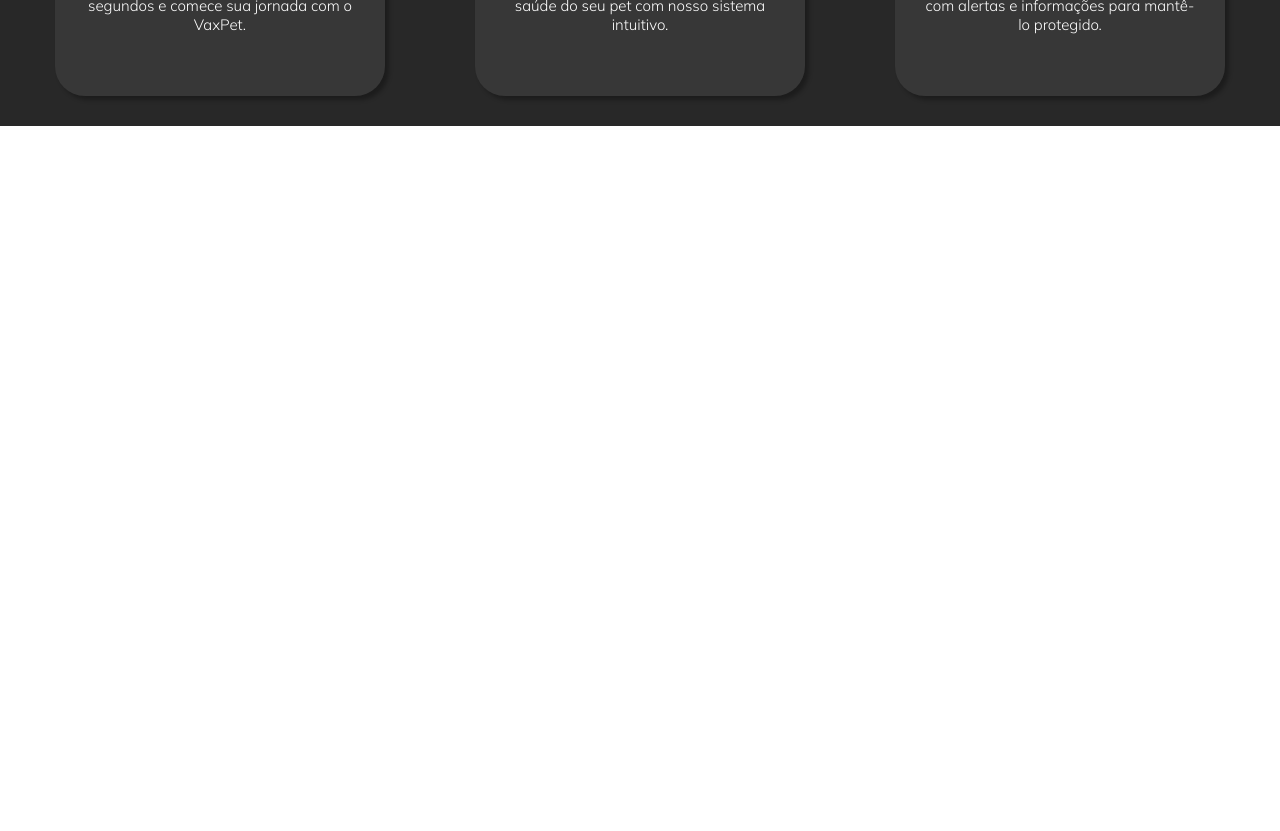
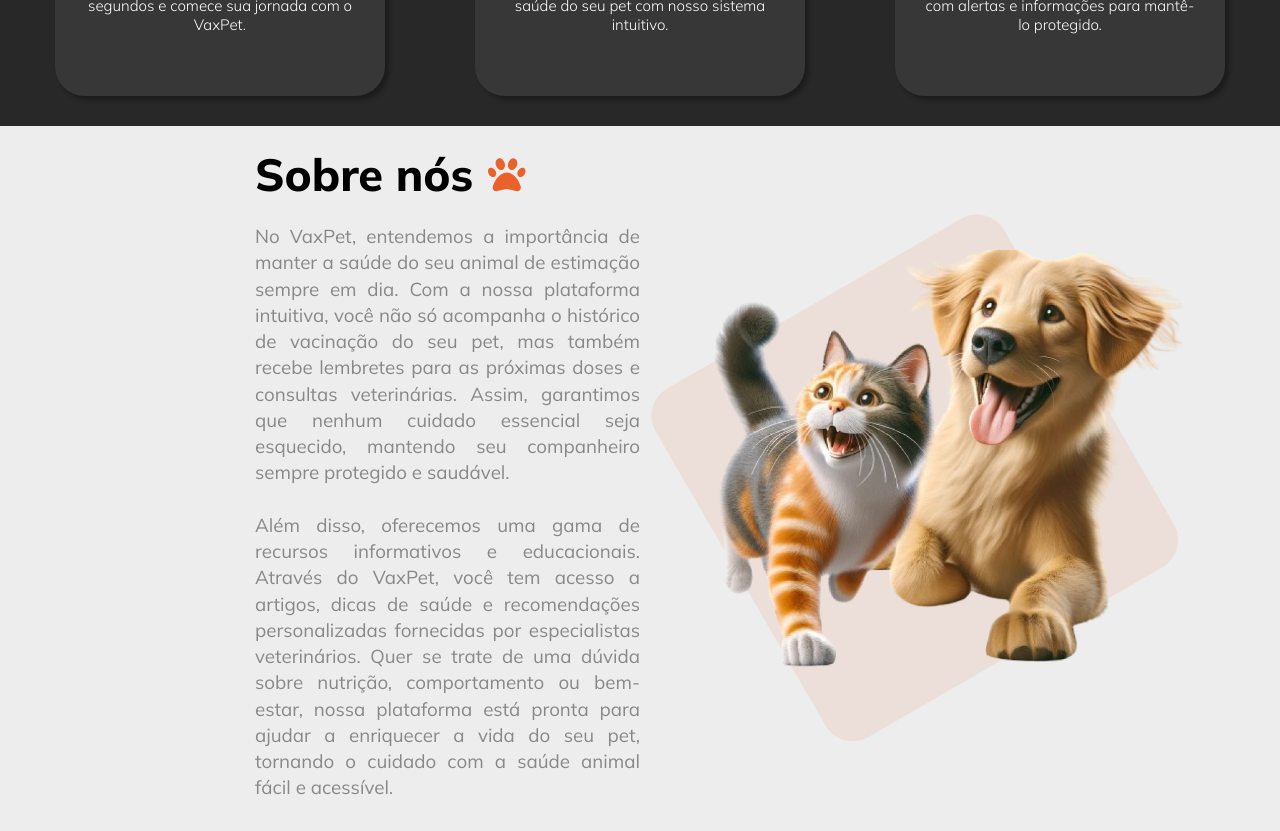
Before and after one commit to mguedesdev/vaxpet, a Next.js app: page / in a window 1280 px wide. Shown: the part 1260-2091 px from the top of the page. Before the commit the page ends 1386 px from the top, so only its background shows below. Built offline with nearby package versions, Linux system fonts and the light colour scheme.

Commit message:
feat: aboutUs

```diff
--- a/src/app/page.tsx
+++ b/src/app/page.tsx
@@ -3,6 +3,7 @@
 import { Header } from '@/components/Header/Index';
 import { Hero } from '@/components/PageHome/Hero';
 import HowItWork from '@/components/PageHome/HowItWork/HowItWork';
+import AboutUs from '@/components/PageHome/AboutUs/AboutUs';
 import {
   HeroBackgroundImage,
   MainContainer,
@@ -58,6 +59,7 @@ const Home = () => {
         <Hero.Content />
       </Hero.Root>
       <HowItWork />
+      <AboutUs />
     </MainContainer>
   );
 };
--- /dev/null
+++ b/src/components/Icons/PawBulletIcon.tsx
@@ -0,0 +1,18 @@
+const PawBulletIcon = () => {
+  return (
+    <svg
+      width="57"
+      height="57"
+      viewBox="0 0 57 57"
+      fill="none"
+      xmlns="http://www.w3.org/2000/svg"
+    >
+      <path
+        d="M25.2161 10.3424C26.8081 15.1183 25.1827 19.9389 21.5868 21.1189C17.9909 22.299 13.7827 19.3822 12.1907 14.6062C10.5987 9.83026 12.2241 5.00975 15.82 3.82968C19.4159 2.6496 23.6241 5.56639 25.2161 10.3424ZM11.1776 22.1098C13.2817 25.7168 12.7696 29.9139 10.0421 31.4725C7.31452 33.031 3.39577 31.3723 1.3028 27.7652C-0.790172 24.1582 -0.300328 19.9611 2.42721 18.4025C5.15475 16.8439 9.0735 18.5027 11.1665 22.1098H11.1776ZM7.70416 44.6648C13.5378 28.9342 23.9024 24.9375 28.5003 24.9375C33.0981 24.9375 43.4628 28.9342 49.2964 44.6648C49.6971 45.7447 49.8753 46.9025 49.8753 48.0603V48.2385C49.8753 51.1107 47.5485 53.4375 44.6762 53.4375C43.396 53.4375 42.1268 53.2816 40.8911 52.9699L31.0942 50.5207C29.3909 50.0976 27.6096 50.0976 25.9063 50.5207L16.1094 52.9699C14.8737 53.2816 13.6046 53.4375 12.3243 53.4375C9.45202 53.4375 7.12526 51.1107 7.12526 48.2385V48.0603C7.12526 46.9025 7.30338 45.7447 7.70416 44.6648ZM46.9585 31.4725C44.2309 29.9139 43.7188 25.7168 45.8229 22.1098C47.927 18.5027 51.8346 16.8439 54.5622 18.4025C57.2897 19.9611 57.8018 24.1582 55.6977 27.7652C53.5936 31.3723 49.686 33.031 46.9585 31.4725ZM34.5231 21.1189C30.9272 19.9389 29.3018 15.1183 30.8938 10.3424C32.4858 5.56639 36.694 2.6496 40.2899 3.82968C43.8858 5.00975 45.5112 9.83026 43.9192 14.6062C42.3272 19.3822 38.119 22.299 34.5231 21.1189Z"
+        fill="#EB612C"
+      />
+    </svg>
+  );
+};
+
+export default PawBulletIcon;
--- /dev/null
+++ b/src/components/PageHome/AboutUs/AboutUs.styles.ts
@@ -0,0 +1,58 @@
+import styled from 'styled-components';
+
+export const AboutUsContainer = styled.section`
+  padding: 2rem 6rem;
+  width: 100%;
+  display: flex;
+  align-items: center;
+`;
+
+export const TitleContainer = styled.div`
+  display: flex;
+  justify-content: flex-start;
+  align-items: center;
+  margin-bottom: 2rem;
+  width: 70%;
+
+  h1 {
+    font-size: 3rem;
+    font-weight: 800;
+    text-align: left;
+    line-height: 2.5rem;
+  }
+
+  svg {
+    width: 2.5rem;
+    height: 2.5rem;
+    margin-left: 1rem;
+  }
+`;
+
+export const Content = styled.div`
+  display: flex;
+  justify-content: space-between;
+  align-items: flex-end;
+  flex-direction: column;
+  width: 50%;
+
+  p {
+    font-size: 1.25rem;
+    line-height: 1.75rem;
+    text-align: justify;
+    width: 70%;
+    white-space: pre-wrap;
+    color: ${({ theme }) => theme.colors.primaryText};
+  }
+`;
+
+export const ImageContainer = styled.div`
+  display: flex;
+  justify-content: center;
+  width: 50%;
+`;
+
+export const Image = styled.img`
+  width: 100%;
+  max-width: 650px;
+  height: auto;
+`;
--- /dev/null
+++ b/src/components/PageHome/AboutUs/AboutUs.tsx
@@ -0,0 +1,32 @@
+import PawBulletIcon from '@/components/Icons/PawBulletIcon';
+import {
+  AboutUsContainer,
+  Content,
+  Image,
+  ImageContainer,
+  TitleContainer,
+} from './AboutUs.styles';
+
+const AboutUs = () => {
+  return (
+    <AboutUsContainer>
+      <Content>
+        <TitleContainer>
+          <h1>Sobre nós</h1>
+          <PawBulletIcon />
+        </TitleContainer>
+
+        <p>
+          {`No VaxPet, entendemos a importância de manter a saúde do seu animal de estimação sempre em dia. Com a nossa plataforma intuitiva, você não só acompanha o histórico de vacinação do seu pet, mas também recebe lembretes para as próximas doses e consultas veterinárias. Assim, garantimos que nenhum cuidado essencial seja esquecido, mantendo seu companheiro sempre protegido e saudável.
+
+Além disso, oferecemos uma gama de recursos informativos e educacionais. Através do VaxPet, você tem acesso a artigos, dicas de saúde e recomendações personalizadas fornecidas por especialistas veterinários. Quer se trate de uma dúvida sobre nutrição, comportamento ou bem-estar, nossa plataforma está pronta para ajudar a enriquecer a vida do seu pet, tornando o cuidado com a saúde animal fácil e acessível.`}
+        </p>
+      </Content>
+      <ImageContainer>
+        <Image src="./images/ImageAboutUs.png" alt="About Us" />
+      </ImageContainer>
+    </AboutUsContainer>
+  );
+};
+
+export default AboutUs;
--- a/src/components/PageHome/HowItWork/HowCard/How.styles.ts
+++ b/src/components/PageHome/HowItWork/HowCard/How.styles.ts
@@ -1,4 +1,5 @@
 import styled from 'styled-components';
+// eslint-disable-next-line import/no-extraneous-dependencies
 import { rgba } from 'polished';
 
 export const CardContainer = styled.div`
```
Also changed, not shown: public/images/ImageAboutUs.png (added), 1 other file (tests, documents, lock files or other folders).
